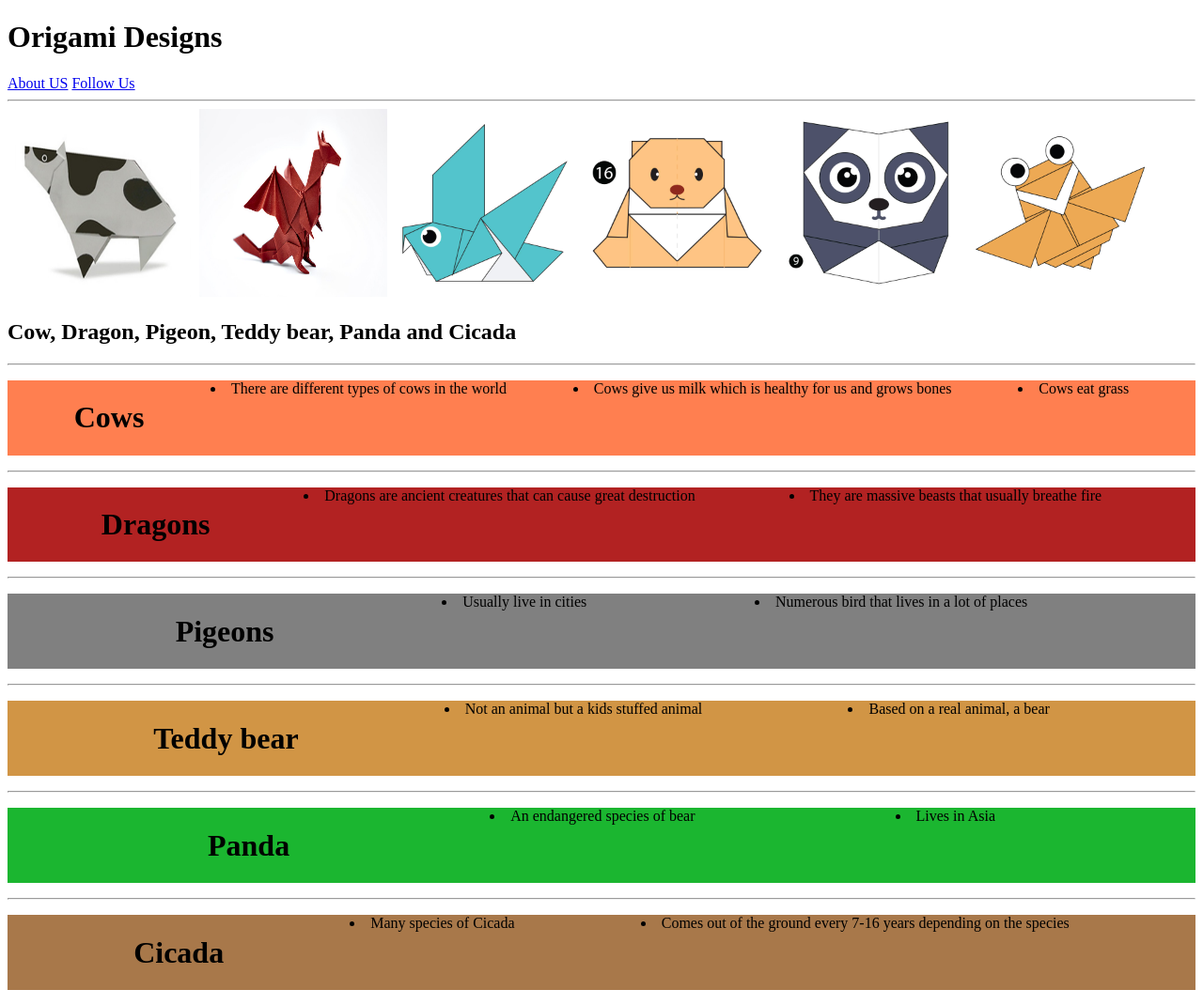
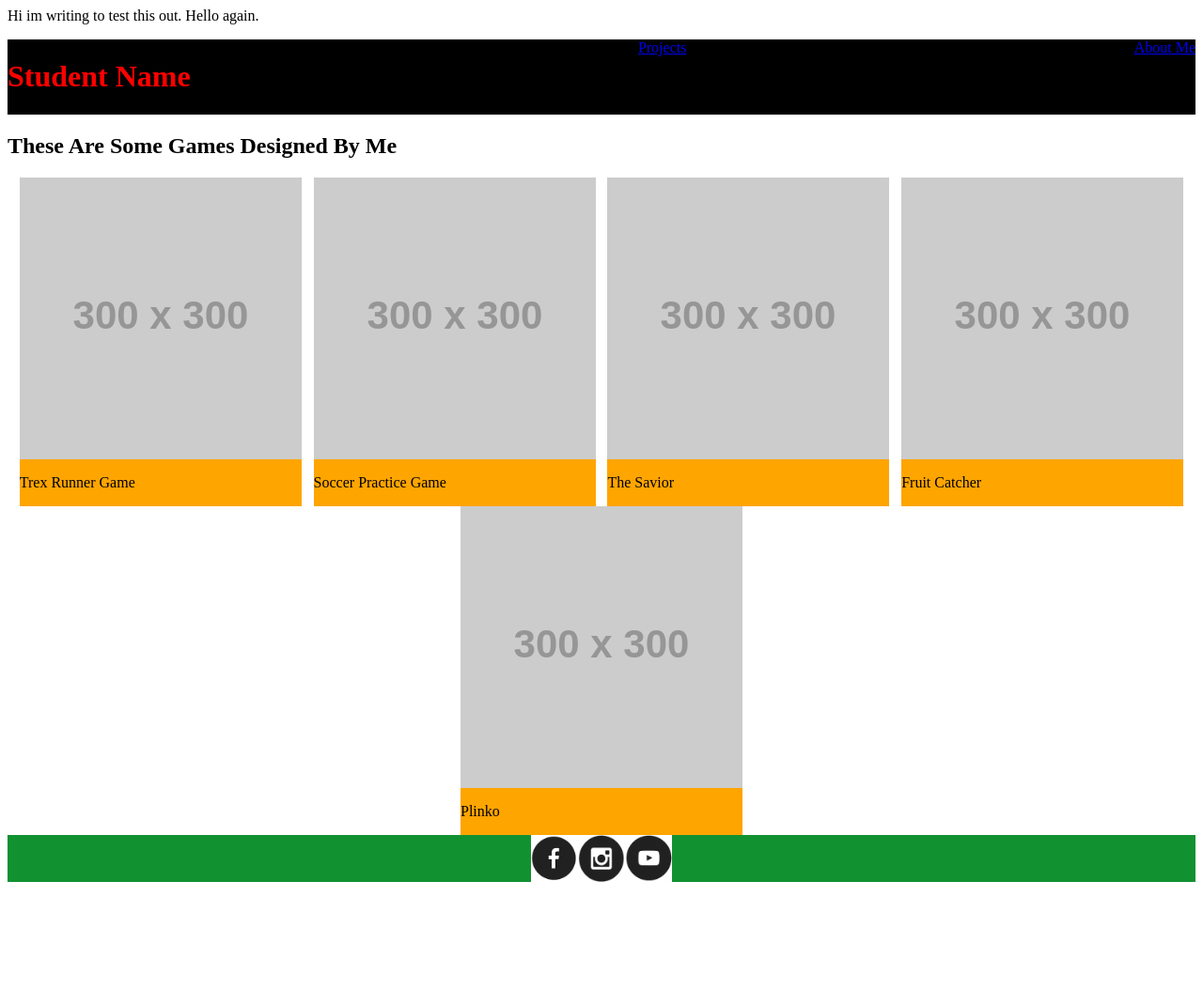
Before and after one commit to CoderJuan21/C-50, a plain HTML site: page index.html in a window 1280 px wide. Shown: the whole page at 94% size. After the commit the page ends 947 px from the top, so only its background shows below. Drawn offline with Linux system fonts and the light colour scheme; placeholder pictures from the web are drawn by us.

Commit message:
Add files via upload

```diff
--- a/index.html
+++ b/index.html
@@ -1,84 +1,62 @@
-<!DOCTYPE html>
+<DOCTYPE HTML>
 <html>
-
-<head>
-<title>
-    Origami Designs
-</title>
-
-<link rel = "styleSheet"
-type = "text/css"
-href = "style.css"/>
-
-</head>
-
-<body>
-
-    <h1> Origami Designs</h1>
-    <a href = "about.html"> About US</a>
-    <a href="followus.html">Follow Us</a>
-
-<hr>
-    <a href = "https://www.origami-tutorial.com/origami-cow.html"> <img src = "cow.jpg" width = 200px height = 200px/></a>
-          <a href = "https://www.youtube.com/watch?v=VMnaXwivfDs"> <img src = "dragon.jpg" width = 200px height = 200px/></a>
-          <a href = "http://origami.me/pigeon/"> <img src = "pigeon.jpg" width = 200px height = 200px/></a>
-          <a href = "http://origami.me/teddy-bear/"> <img src = "teddy.jpg" width = 200px height = 200px/></a>
-          <a href = "http://origami.me/panda/"> <img src = "panda.jpg" width = 200px height = 200px/></a>
-          <a href = "http://origami.me/flying-cicada/"> <img src = "cicada.jpg" width = 200px height = 200px/></a>
-</body>
-
-<h2>Cow, Dragon, Pigeon, Teddy bear, Panda and Cicada</h2>
-<hr>
-<p>
-    <div class = "cow">
-    <h1> Cows </h1>
-   <li>There are different types of cows in the world</li>
-   <li>Cows give us milk which is healthy for us and grows bones</li>
-   <li>Cows eat grass</li>
-</div>
-</p>
-
-<hr>
+    <head>
+        <title>
+            My First Portfolio Page
+        </title>
+        <link rel = "styleSheet"
+                    type = "text/css"
+                    href = "style.css"/>
+    </head>
 
     <p>
-        <div class = "dragon">
-        <h1> Dragons </h1>
-        <li>Dragons are ancient creatures that can cause great destruction</li>
-       <li> They are massive beasts that usually breathe fire</li>
+        Hi im writing to test this out.
+        Hello again.
+    </p>
+    <body>
+        <div class = "header">
+        <h1>
+            Student Name
+        </h1>
+        <a href = "index.html"> Projects </a>
+        <a href = "Aboutme.html"> About Me</a>
+
     </div>
-    </p>
-    <hr>
-    <p>
-        <div class = "Pigeons">
-        <h1> Pigeons </h1>
-        <li>Usually live in cities</li>
-       <li> Numerous bird that lives in a lot of places</li>
+        <h2>
+            These Are Some Games Designed By Me
+        </h2>
+
+        <div class = "grid">
+        <div class = "item">
+        <a href = "https://editor.p5js.org/jazhunio980/present/YRaD6BRaO4"> <img src = "https://via.placeholder.com/300"/> </a>
+        <p> Trex Runner Game</p>
     </div>
-    </p>
-    <hr>
-    <p>
-        <div class = "Teddy">
-        <h1> Teddy bear </h1>
-        <li>Not an animal but a kids stuffed animal</li>
-       <li> Based on a real animal, a bear</li>
+
+    <div class = "item">
+        <a href = "https://studio.code.org/projects/gamelab/fhrik-rHgr2HYpJM6oHHk5G9AvEa9NfnpiPGpslnLic"> <img src = "https://via.placeholder.com/300"/> </a>
+        <p> Soccer Practice Game</p>
     </div>
-    </p>
-    <hr>
-    <p>
-        <div class = "Panda">
-        <h1> Panda </h1>
-        <li>An endangered species of bear</li>
-       <li>Lives in Asia</li>
-    </div>
-    </p>
-    <hr>
-    <p>
-        <div class = "Cicada">
-        <h1> Cicada </h1>
-        <li>Many species of Cicada</li>
-       <li>Comes out of the ground every 7-16 years depending on the species</li>
-    </div>
-    </p>
 
+        <div class = "item">
+        <a href = "https://studio.code.org/projects/gamelab/5_gwwNXT9dy2jf8CVlke374PXCLIgPKolxlEYTo9jkw"> <img src = "https://via.placeholder.com/300"/></a>
+          <p> The Savior</p>
+        </div>
 
+          <div class = "item">
+          <a href = "https://coderjuan21.github.io/project-40/"> <img src = "https://via.placeholder.com/300"/></a>
+          <p> Fruit Catcher</p>
+        </div>
+
+          <div class = "item">
+          <a href = "https://coderjuan21.github.io/Project-33/"> <img src = "https://via.placeholder.com/300"/></a>
+          <p> Plinko </p>
+        </div>
+        </div>
+
+        <div class = "footer">
+          <a href = "#"> <img src = "fb.png" width = 50 height = 50/></a>
+          <a href = "#"> <img src = "insta.png" width = 50 height = 50/></a>
+          <a href = "#"> <img src = "youtube.png" width = 50 height = 50/></a>
+        </div>
+    </body>
 </html>
--- a/style.css
+++ b/style.css
@@ -1,44 +1,30 @@
+h1{
+    color:red;
+}
 
+/**{
+    border:solid;
+}*/
 
-.cow{
+.header{
+    background-color:black;
+    display:flex;
+    justify-content:space-between;
+}
+
+.grid{
     display: flex;
     flex-wrap: wrap;
     justify-content:space-evenly;
-    background-color:coral;
+}
+
+.footer{
+    background-color: #129131;
+    display:flex;
+    justify-content: center;
+}
+
+.item{
+    background-color: orange;
 
 }
-
-.dragon{
-    display: flex;
-    flex-wrap: wrap;
-    justify-content:space-evenly;
-    background-color:firebrick;
-}
-
-.Pigeons{
-    display: flex;
-    flex-wrap: wrap;
-    justify-content:space-evenly;
-    background-color:grey;
-}
-
-.Teddy{
-    display: flex;
-    flex-wrap: wrap;
-    justify-content:space-evenly;
-    background-color:rgb(209, 149, 69);
-}
-
-.Panda{
-    display: flex;
-    flex-wrap: wrap;
-    justify-content:space-evenly;
-    background-color:rgb(27, 182, 48);
-}
-
-.Cicada{
-    display: flex;
-    flex-wrap: wrap;
-    justify-content:space-evenly;
-    background-color:rgb(168, 120, 74);
-}
```
